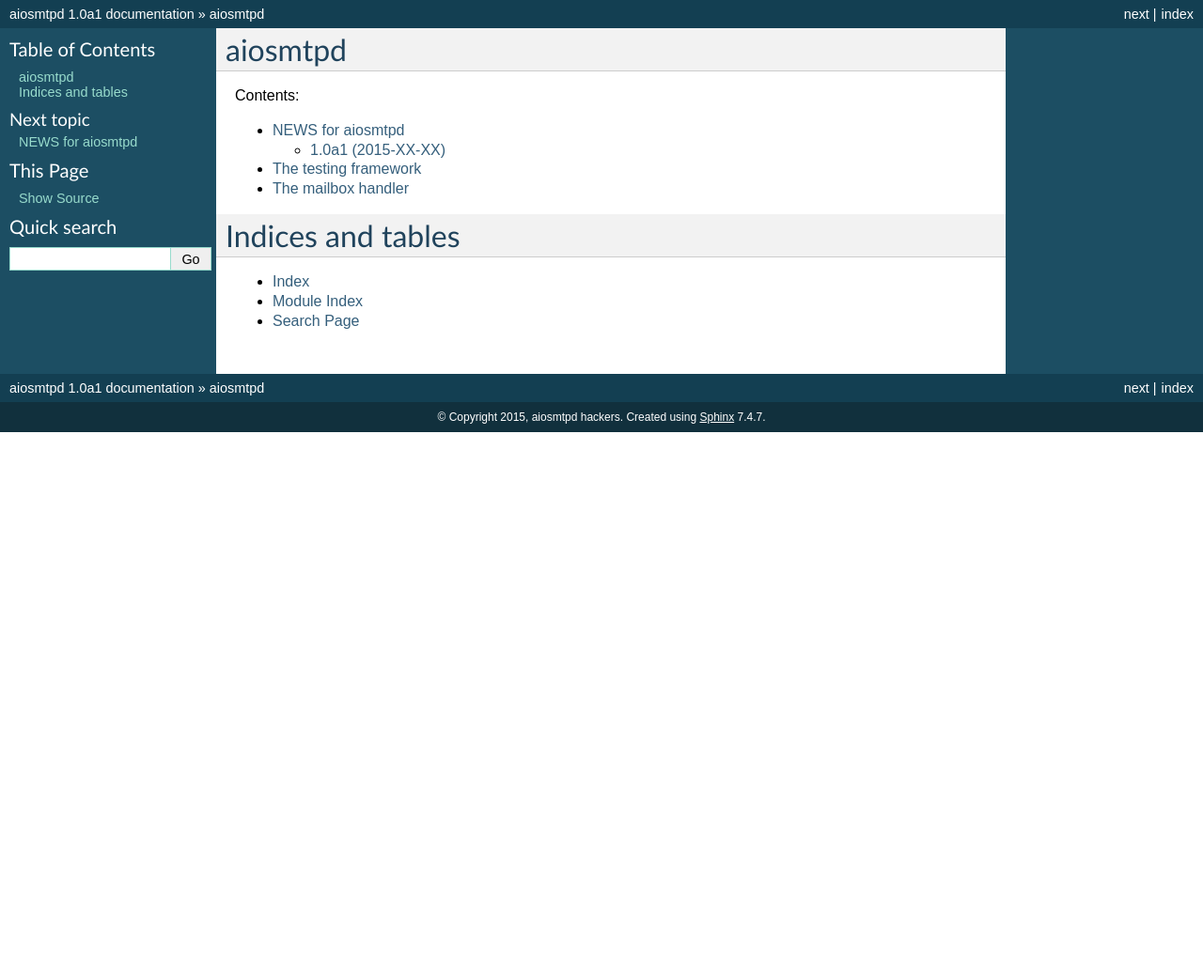
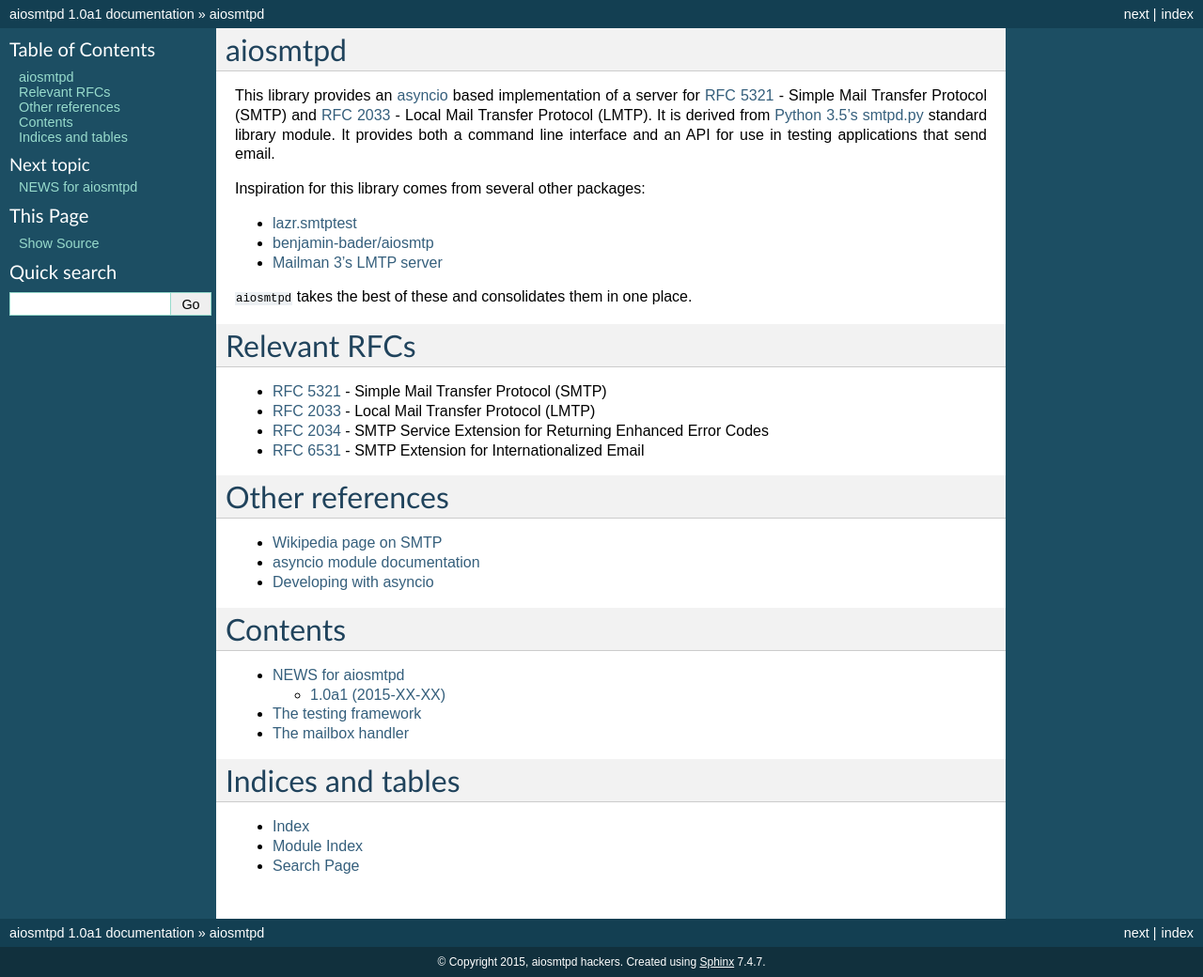
Before and after one commit to aio-libs/aiosmtpd, a Sphinx documentation site: the page built from aiosmtpd/docs/index.rst, in a window 1280 px wide. Shown: the whole page at 94% size. Built offline with Sphinx 7.4.7, drawn with Linux system fonts in a browser that asks for light colours; before the commit the page ends 900 px from its top, so only the background shows below that.

Commit message:
Updates and move NOTES.rst contents to index.rst.

```diff
--- a/aiosmtpd/docs/index.rst
+++ b/aiosmtpd/docs/index.rst
@@ -6,7 +6,48 @@
 aiosmtpd
 ========
 
-Contents:
+This library provides an `asyncio <https://pypi.python.org/pypi/asyncio>`__
+based implementation of a server for
+`RFC 5321 <http://www.faqs.org/rfcs/rfc5321.html>`__ -
+Simple Mail Transfer Protocol (SMTP) and
+`RFC 2033 <http://www.faqs.org/rfcs/rfc2033.html>`__ -
+Local Mail Transfer Protocol (LMTP).  It is derived from
+`Python 3.5's smtpd.py <https://hg.python.org/cpython/file/3.5/Lib/smtpd.py>`__
+standard library module.  It provides both a command line interface and an API
+for use in testing applications that send email.
+
+Inspiration for this library comes from several other packages:
+
+* `lazr.smtptest <http://bazaar.launchpad.net/~lazr-developers/lazr.smtptest/devel/files>`__
+* `benjamin-bader/aiosmtp <https://github.com/benjamin-bader/aiosmtp>`__
+* `Mailman 3's LMTP server <https://gitlab.com/mailman/mailman/blob/master/src/mailman/runners/lmtp.py#L138>`__
+
+``aiosmtpd`` takes the best of these and consolidates them in one place.
+
+
+Relevant RFCs
+=============
+
+* `RFC 5321 <http://www.faqs.org/rfcs/rfc5321.html>`__ - Simple Mail Transfer
+  Protocol (SMTP)
+* `RFC 2033 <http://www.faqs.org/rfcs/rfc2033.html>`__ - Local Mail Transfer
+  Protocol (LMTP)
+* `RFC 2034 <http://www.faqs.org/rfcs/rfc2034.html>`__ - SMTP Service
+  Extension for Returning Enhanced Error Codes
+* `RFC 6531 <http://www.faqs.org/rfcs/rfc6531.html>`__ - SMTP Extension for
+  Internationalized Email
+
+
+Other references
+================
+
+* `Wikipedia page on SMTP <https://en.wikipedia.org/wiki/Simple_Mail_Transfer_Protocol>`__
+* `asyncio module documentation <https://docs.python.org/3/library/asyncio.html>`__
+* `Developing with asyncio <https://docs.python.org/3/library/asyncio-dev.html#asyncio-dev>`__
+
+
+Contents
+========
 
 .. toctree::
    :maxdepth: 2
```
Also changed, not shown: NOTES.rst (deleted, +0 -32 lines).
